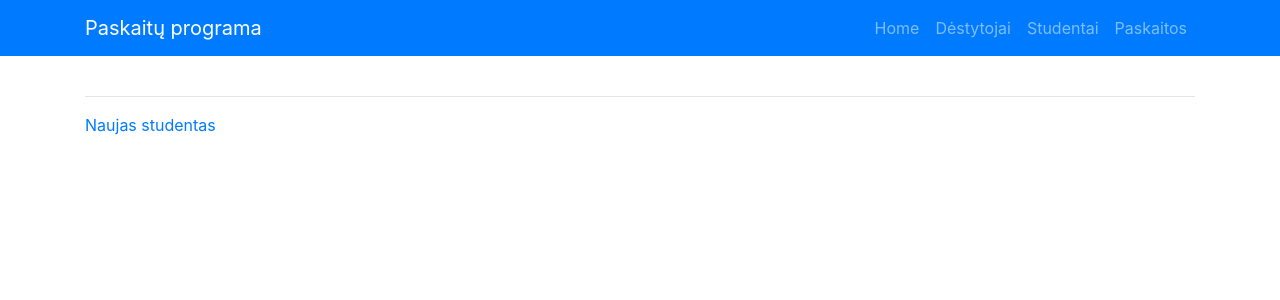
After one commit to DonatasNoreika/studentai_destytojai_paskaitos_flask, a Flask app: page /studentai in a window 1280 px wide. The commit adds this page. Shown: the top 300 px of the page. Run offline with Flask 2, Linux system fonts and the light colour scheme; data that the repository does not hold is empty; parts of the project's set-up code (start-up, migrations or seed data) failed here and were passed over; some libraries are stand-ins or nearby versions.

Commit message:
Pridėtas studento pridėjimas

```diff
--- a/app.py
+++ b/app.py
@@ -9,7 +9,7 @@ print(basedir)
 app = Flask(__name__)
 
 app.config['SECRET_KEY'] = 'dfgsfdgsdfgsdfgsdf'
-app.config['SQLALCHEMY_DATABASE_URI'] = 'sqlite:///' + os.path.join(basedir, 'many2many.db?check_same_thread=False')
+app.config['SQLALCHEMY_DATABASE_URI'] = 'sqlite:///' + os.path.join(basedir, 'paskaitos.db?check_same_thread=False')
 app.config['SQLALCHEMY_TRACK_MODIFICATIONS'] = False
 db = SQLAlchemy(app)
 
@@ -71,29 +71,29 @@ def naujas_destytojas():
     return render_template("prideti_destytoja.html", form=forma)
 
 
-# @app.route("/vaikai")
-# def children():
-#     try:
-#         visi_vaikai = Vaikas.query.all()
-#     except:
-#         visi_vaikai = []
-#     return render_template("vaikai.html", visi_vaikai=visi_vaikai)
-#
-#
-# @app.route("/naujas_vaikas", methods=["GET", "POST"])
-# def new_child():
-#     db.create_all()
-#     forma = forms.VaikasForm()
-#     if forma.validate_on_submit():
-#         naujas_vaikas = Vaikas(vardas=forma.vardas.data,
-#                                pavarde=forma.pavarde.data)
-#         for tevas in forma.tevai.data:
-#             priskirtas_tevas = Tevas.query.get(tevas.id)
-#             naujas_vaikas.tevai.append(priskirtas_tevas)
-#         db.session.add(naujas_vaikas)
-#         db.session.commit()
-#         return redirect(url_for('children'))
-#     return render_template("prideti_vaika.html", form=forma)
+@app.route("/studentai")
+def studentai():
+    try:
+        visi_studentai = Studentas.query.all()
+    except:
+        visi_studentai = []
+    return render_template("studentai.html", visi_studentai=visi_studentai)
+
+
+@app.route("/naujas_studentas", methods=["GET", "POST"])
+def naujas_studentas():
+    db.create_all()
+    forma = forms.StudentasForm()
+    if forma.validate_on_submit():
+        naujas_studentas = Studentas(vardas=forma.vardas.data,
+                               pavarde=forma.pavarde.data)
+        # for tevas in forma.tevai.data:
+        #     priskirtas_tevas = Tevas.query.get(tevas.id)
+        #     naujas_studentas.tevai.append(priskirtas_tevas)
+        db.session.add(naujas_studentas)
+        db.session.commit()
+        return redirect(url_for('studentai'))
+    return render_template("prideti_studenta.html", form=forma)
 #
 # @app.route("/naujas_tevas", methods=["GET", "POST"])
 # def new_parent():
--- a/templates/base.html
+++ b/templates/base.html
@@ -8,7 +8,7 @@
   <meta name="description" content="">
   <meta name="author" content="">
 
-  <title>One 2 many</title>
+  <title>Paskaitų programa</title>
 
   <!-- Bootstrap core CSS -->
   <link rel="stylesheet" href="https://stackpath.bootstrapcdn.com/bootstrap/4.1.3/css/bootstrap.min.css" integrity="sha384-MCw98/SFnGE8fJT3GXwEOngsV7Zt27NXFoaoApmYm81iuXoPkFOJwJ8ERdknLPMO" crossorigin="anonymous">
@@ -21,7 +21,7 @@
   <!-- Navigation -->
   <nav class="navbar navbar-expand-lg navbar-dark bg-primary static-top">
     <div class="container">
-      <a class="navbar-brand" href="/">One 2 many programa</a>
+      <a class="navbar-brand" href="/">Paskaitų programa</a>
       <button class="navbar-toggler" type="button" data-toggle="collapse" data-target="#navbarResponsive" aria-controls="navbarResponsive" aria-expanded="false" aria-label="Toggle navigation">
         <span class="navbar-toggler-icon"></span>
       </button>
@@ -32,6 +32,9 @@
           </li>
           <li class="nav-item">
             <a class="nav-link" href="/destytojai">Dėstytojai</a>
+          </li>
+          <li class="nav-item">
+            <a class="nav-link" href="/studentai">Studentai</a>
           </li>
           <li class="nav-item">
             <a class="nav-link" href="/paskaitos">Paskaitos</a>
--- /dev/null
+++ b/templates/studentai.html
@@ -0,0 +1,15 @@
+{% extends "base.html" %}
+
+{% block content %}
+
+{% if visi_studentai %}
+{% for studentas in visi_studentai %}
+<hr>
+<p>{{studentas.vardas}}</p>
+<p>{{studentas.pavarde}}</p>
+{% endfor %}
+{% endif %}
+<hr>
+<p><a href="{{ url_for('naujas_studentas')}}">Naujas studentas</a></p>
+
+{% endblock %}
```
Also changed, not shown: templates/prideti_studenta.html (added, +17 -0 lines).
